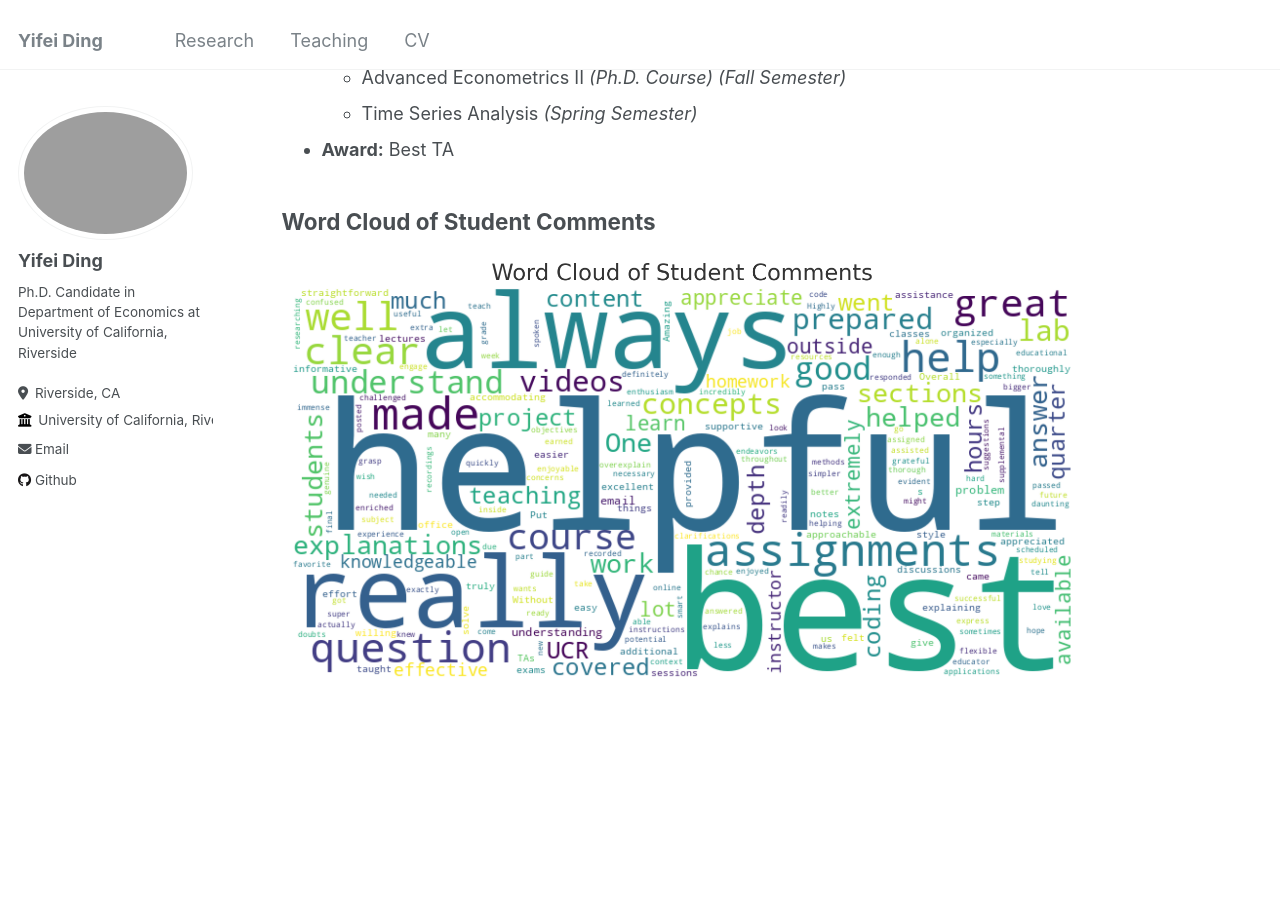
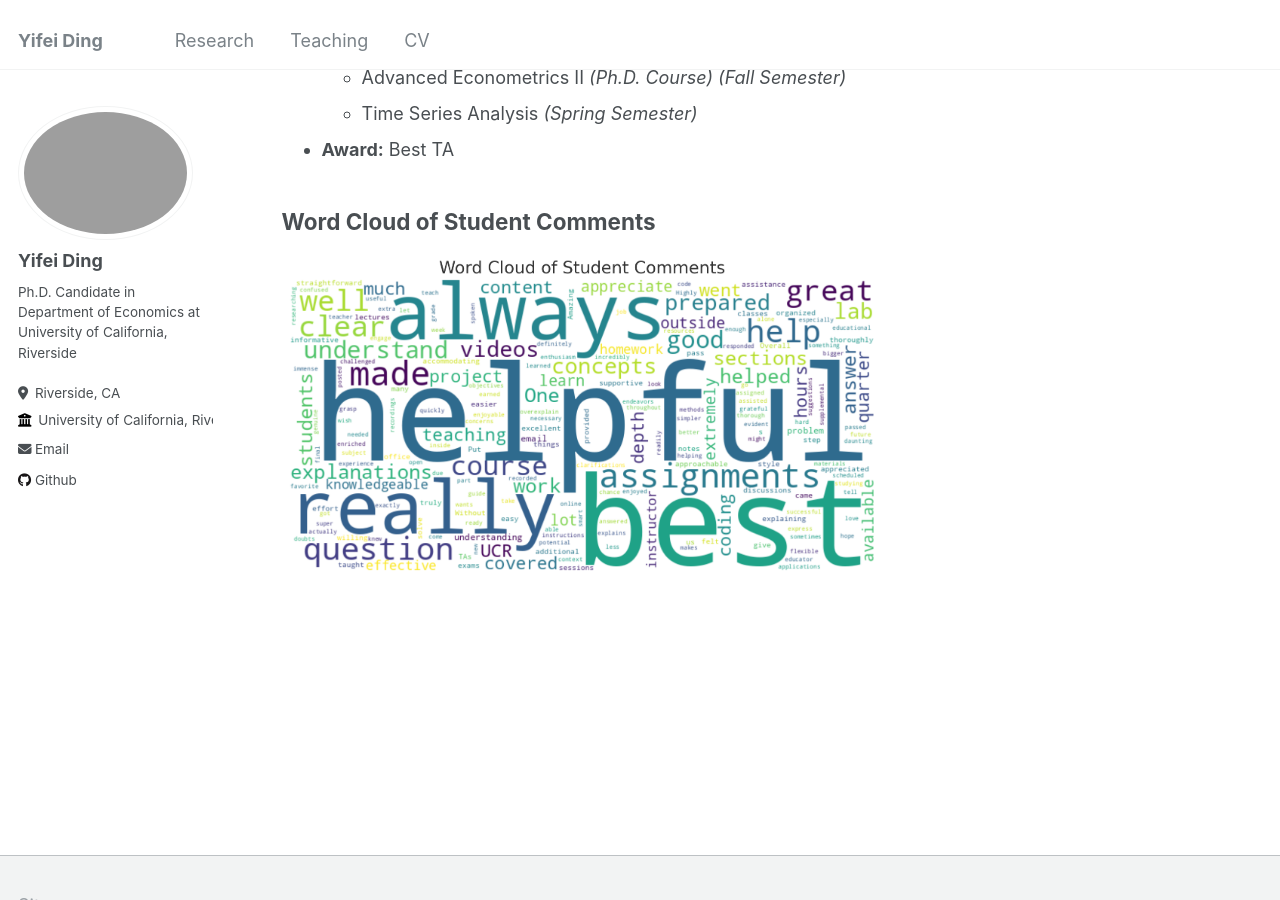
Before and after one commit to YifeiDing-UCR/YifeiDing-UCR.github.io, a Jekyll site: the page built from _pages/teaching.md, in a window 1280 px wide and 900 px high, scrolled down 719 px. Built offline with Jekyll 4.4.1, drawn with Linux system fonts in a browser that asks for light colours.

Commit message:
Update teaching.md

```diff
--- a/_pages/teaching.md
+++ b/_pages/teaching.md
@@ -34,4 +34,4 @@ author_profile: true
 
 
 ## Word Cloud of Student Comments
-<img src="../images/Word%20Cloud%20of%20Students%20Comments.png" alt="Word Cloud of Student Comments" width="800">
+<img src="../images/Word%20Cloud%20of%20Students%20Comments.png" alt="Word Cloud of Student Comments" width="600">
```
